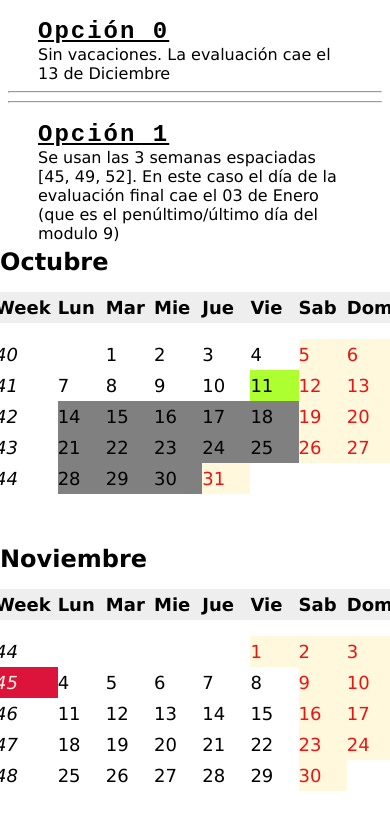
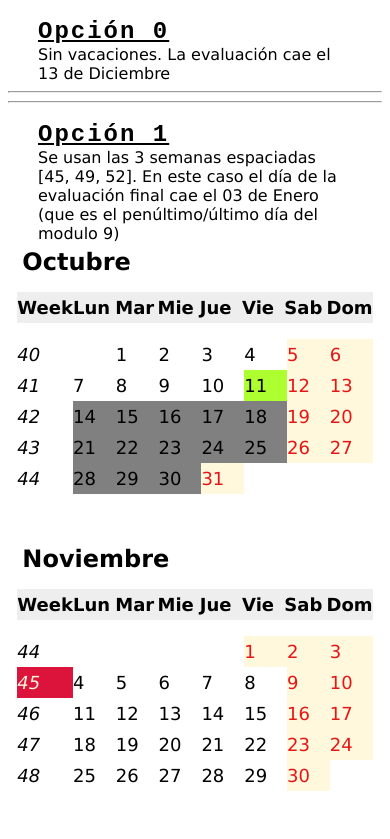
Before and after one commit to tacmorales/calendario, a plain HTML site: page index.html in a window 390 px wide. Shown: the top 839 px of the page. Drawn offline with Linux system fonts and the light colour scheme.

Commit message:
se arregla el responsive

```diff
--- a/style.css
+++ b/style.css
@@ -89,7 +89,7 @@ li{
 
 @media screen and (max-width: 980px) {
   [class^="mes-"]{
-    width: 400px;
+    width: 95%;
   }
 
   .tres-meses{
```
